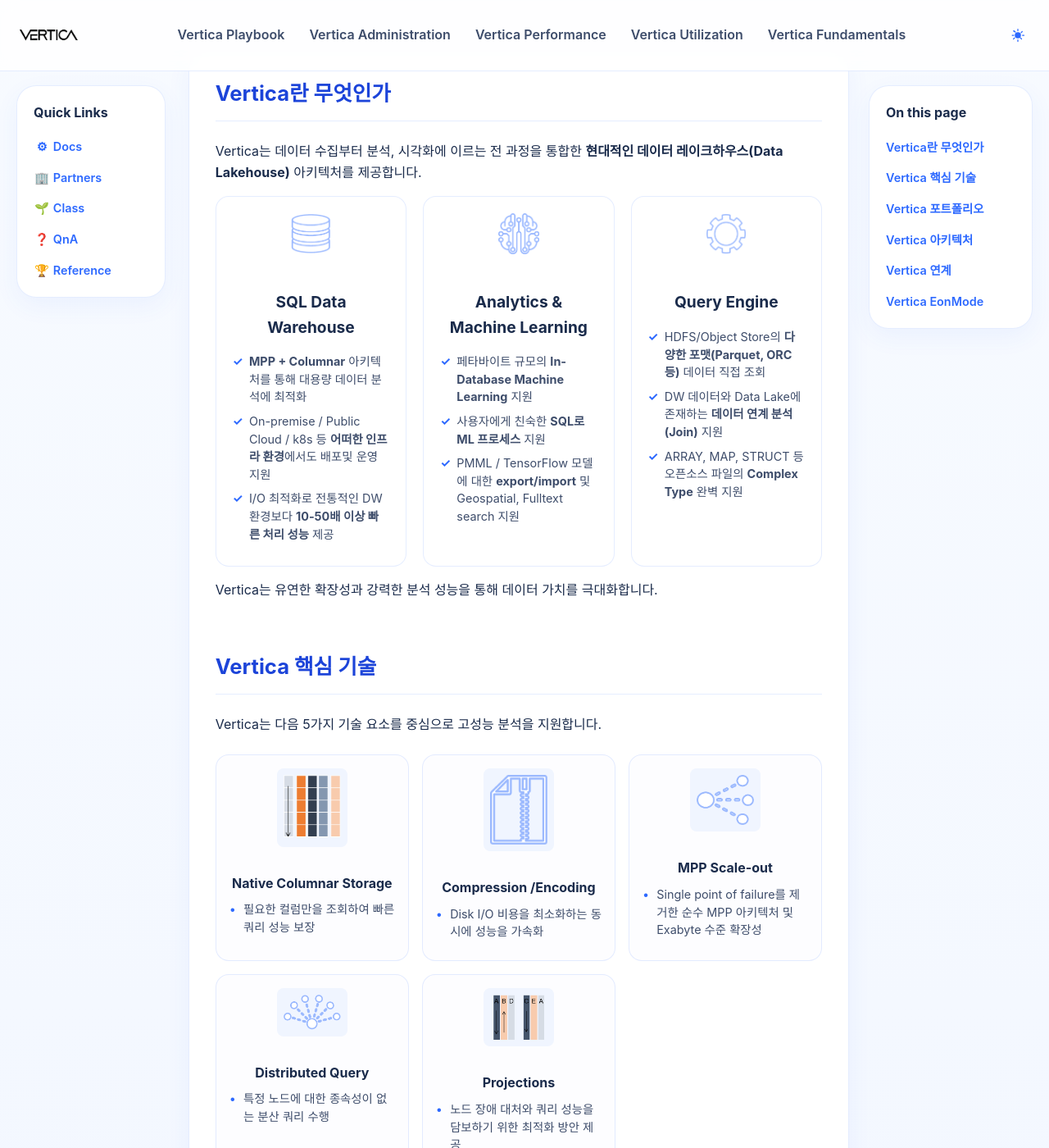
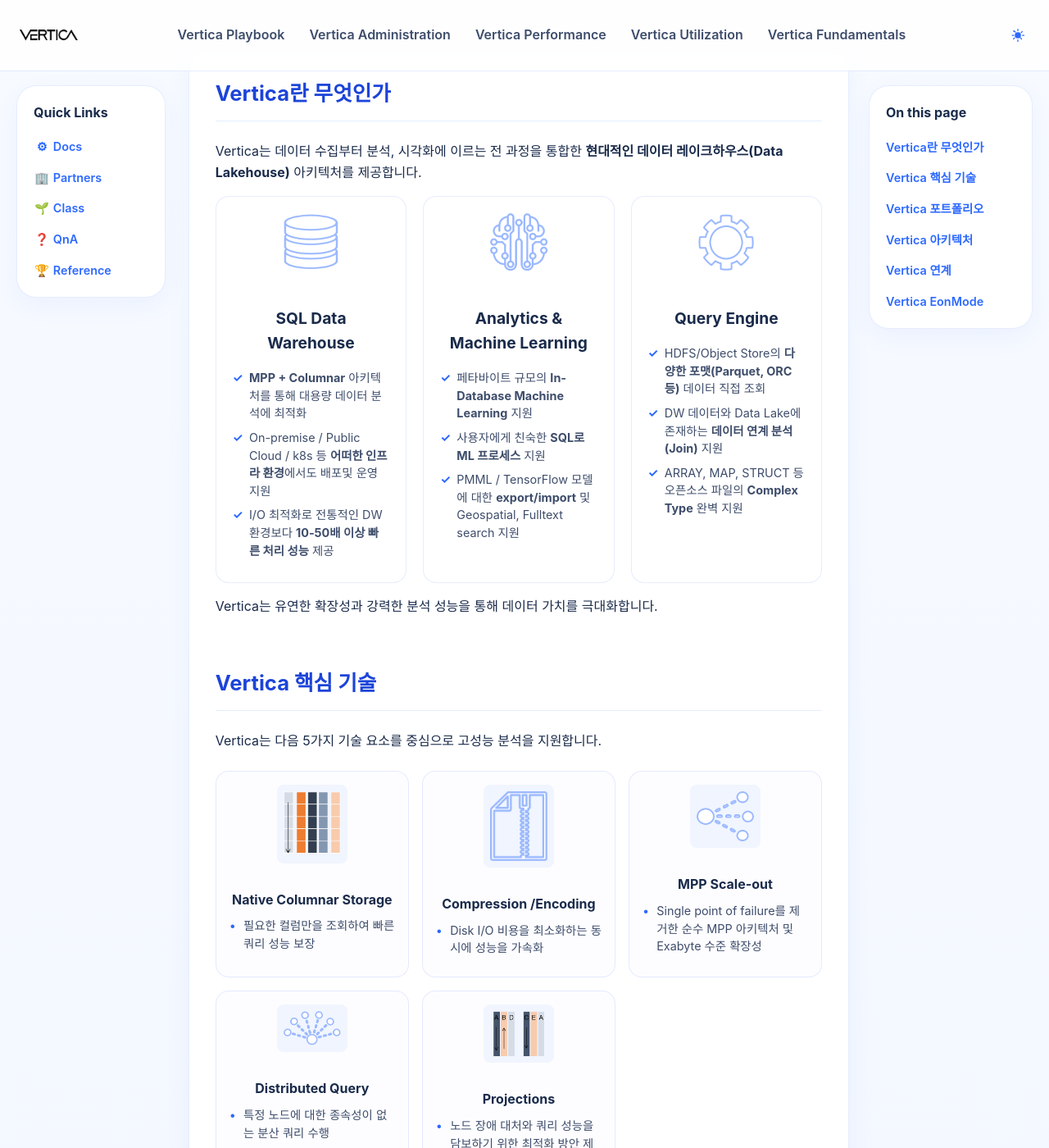
Before and after one commit to JIN0326/vertica_blog, a Jekyll site: the page built from 01playbook.md, in a window 1280 px wide and 1400 px high, scrolled down 337 px. Shown: the whole window at 82% size. Built offline with Jekyll 4.4.1, drawn with Linux system fonts in a browser that asks for light colours.

Commit message:
Update blog content and styling

```diff
--- a/assets/css/style.css
+++ b/assets/css/style.css
@@ -421,7 +421,7 @@
 }
 
 .slide-panel img {
-  max-width: 50px; /* 아이콘 이미지 크기 조정 */
+  max-width: 70px; /* 아이콘 이미지 크기 조정 */
   height: auto;
   border-radius: 8px;
   margin-bottom: 1rem;
```
